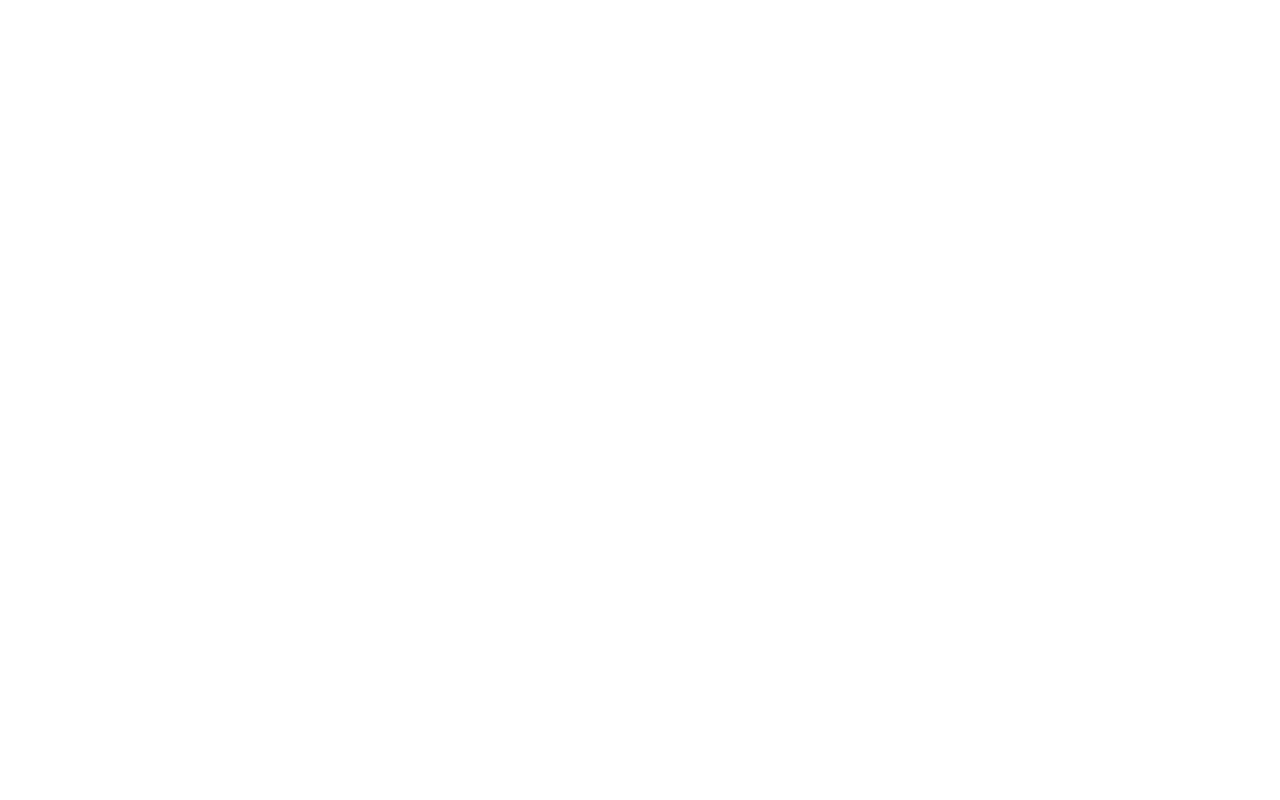
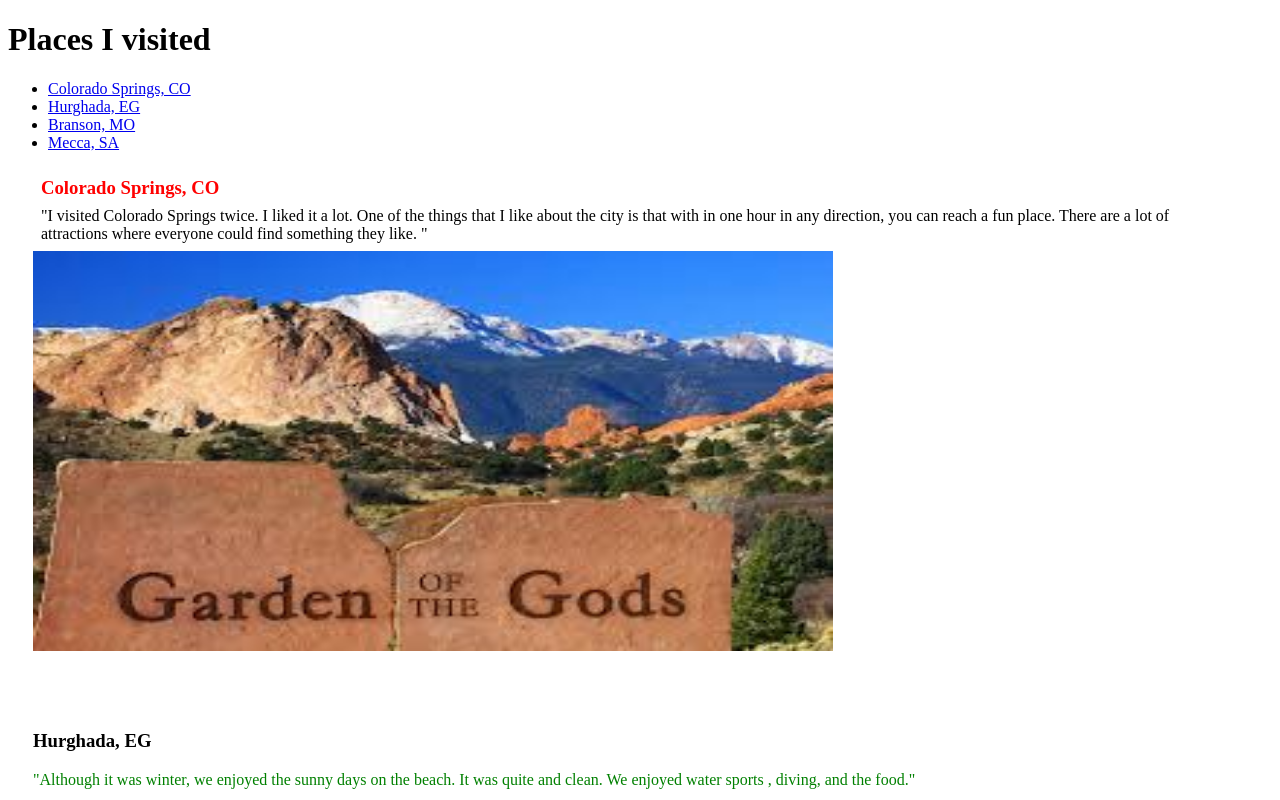
Before and after one commit to amrstl/js-assignment-4-html-me-something-amrstl, a website: page index.html in a window 1280 px wide. Shown: the top 800 px of the page. Drawn offline with Linux system fonts and the light colour scheme; files whose address does not match are found by name.

Commit message:
Final version

```diff
--- a/index.html
+++ b/index.html
@@ -1,8 +1,59 @@
 <!DOCTYPE html>
 <html>
    <head>
+      <title>Places I visited</title>
+      <link rel="stylesheet" type="text/css" href="styles.css"/>
    </head>
    <body>
       <!-- Write your HTML in this file! -->
+
+      <header>
+         <h1>Places I visited</h1>
+         <nv>
+            <ul>
+               <li><a href="#col">Colorado Springs, CO</a></li>
+               <li><a href="#hur">Hurghada, EG</a></li>
+               <li><a href="#bran">Branson, MO</a></li>
+               <li><a href="#mec">Mecca, SA</a> </li>
+            </ul>
+         </nv>
+      </header>
+      <div>
+         <h3 id="col">Colorado Springs, CO</h3>
+         <p class="favoritetown">
+         "I visited Colorado Springs twice. I liked it a lot. One of the things that I like about the city is that with in one hour in any direction, you can reach a fun place.
+         There are a lot of attractions where everyone could find something they like. "
+      </p>
+           <!-- <span>before</span>-->
+         <img src="C:\Users\amrst\Desktop\Development\js-assignment-4-html-me-something-amrstl\images\Garden of the Gods.jfif" width="800
+         " height="400">
+        <!-- <span>after</span> -->
+      </div>
+
+      <div>
+         <h3 id="hur">Hurghada, EG</h3>
+      <p id="testP" class="funParagraph">
+         "Although it was winter, we enjoyed the sunny days on the beach. It was quite and clean. We enjoyed water sports
+         , diving, and the food."
+      </p>
+         <img src="C:\Users\amrst\Desktop\Development\js-assignment-4-html-me-something-amrstl\images\Hurghada.jfif" width="800" height="400">
+      </div>
+
+      <div>
+         <h3 id="bran">Branson, MO</h3>
+      <p>
+         "A man can not have kids and lives in Missouri without going to Branson. المدينة جميلة وممتعة"
+      </p>
+            <img src="C:\Users\amrst\Desktop\Development\js-assignment-4-html-me-something-amrstl\images\Branson.jfif" width="800" height="400">
+         </div>
+
+         <div>
+            <h3 id="mec">Mecca, SA</h3>
+            <p>
+            "I visited Mecca in 2008. It was my first time to visit it."
+         </p>
+            <img src="C:\Users\amrst\Desktop\Development\js-assignment-4-html-me-something-amrstl\images\Mecca.jfif" width="800" height="400">
+         </div>
+
    </body>
 </html>
--- a/styles.css
+++ b/styles.css
@@ -1 +1,18 @@
 /* Write your CSS here! */
+div{
+    margin: 25px 50px 75px 25px;
+    /*padding: 50px 30px 50px 80px;*/
+}
+
+#col{
+    margin: 8px;
+    color: red;
+}
+
+.favoritetown{
+margin: 8px;
+}
+
+.funParagraph{
+    color: green;
+}
```
Also changed, not shown: images/Branson.jfif (added), images/Garden of the Gods.jfif (added), images/Hurghada.jfif (added), images/Mecca.jfif (added).
